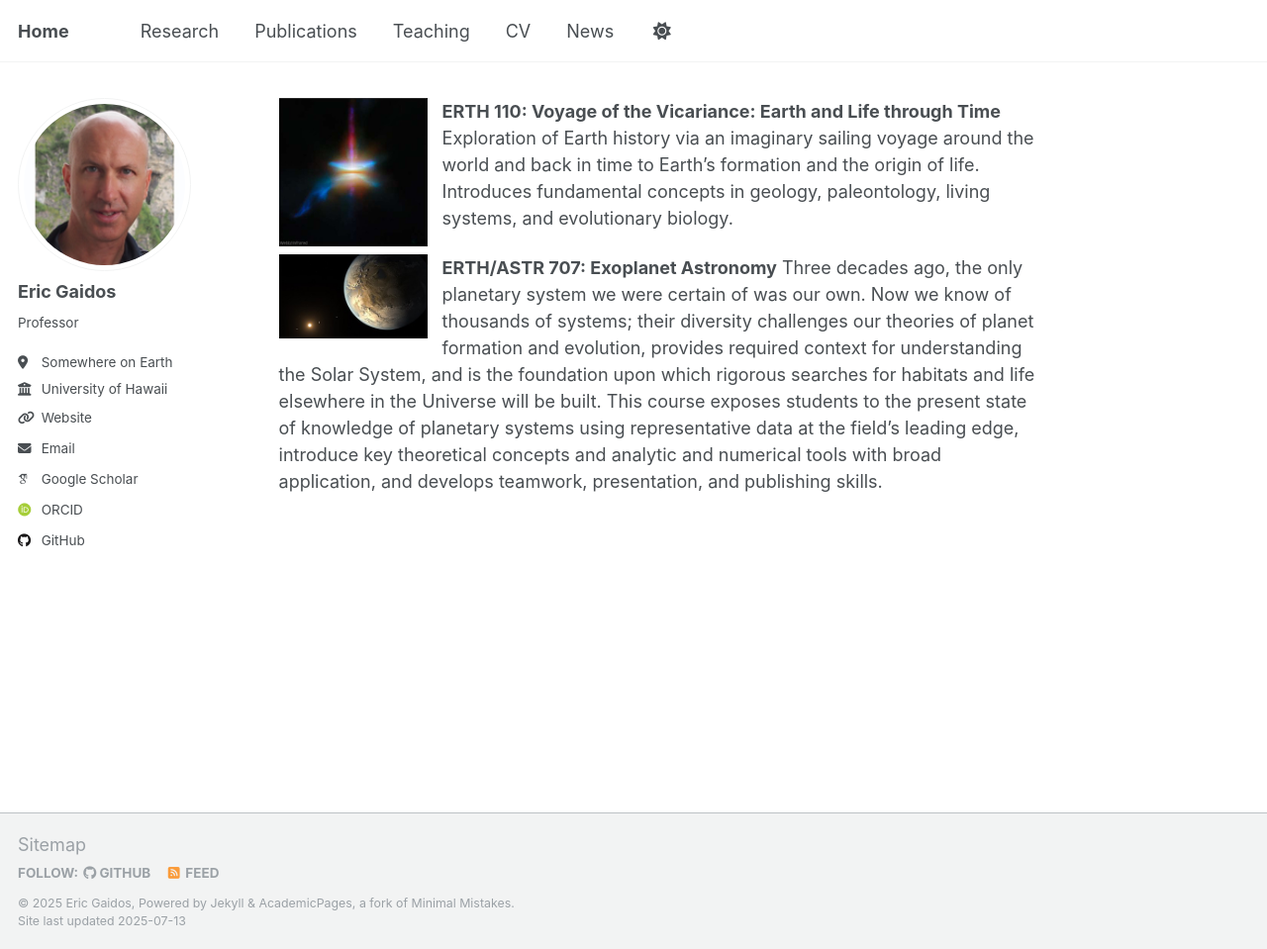
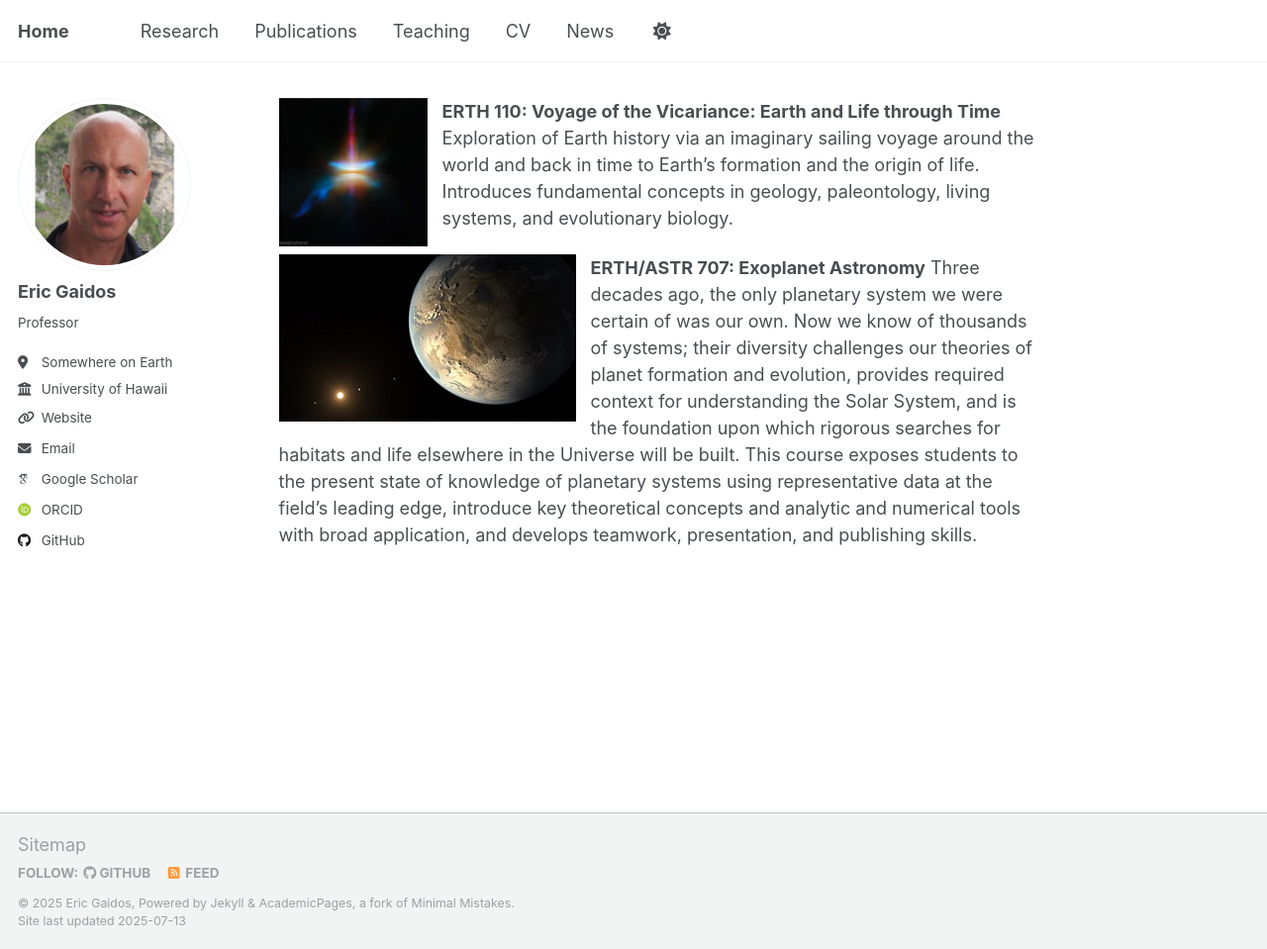
Before and after one commit to egaidos/egaidos.github.io, a Jekyll site: the page built from teaching.md, in a window 1280 px wide and 959 px high. Shown: the whole window at 99% size. Built offline with Jekyll 4.4.1, drawn with Linux system fonts in a browser that asks for light colours; some web fonts are replaced; our own code applies the rules of GitHub Pages for plain Markdown files.

Commit message:
Update teaching.md

```diff
--- a/teaching.md
+++ b/teaching.md
@@ -19,7 +19,7 @@ Exploration of Earth history via an imaginary sailing voyage around the world an
 </article>
 
 <article class="6u$ 12u$(xsmall) work-item">
-<img src="../images/Kepler-186.jpg" width=150 height=150 alt="JWST thumb" class="image-left">
+<img src="../images/Kepler-186.jpg" width=300 height=300 alt="JWST thumb" class="image-left">
 <p><b>ERTH/ASTR 707: Exoplanet Astronomy</b>
 Three decades ago, the only planetary system we were certain of was our own. Now we know of thousands of systems; their diversity challenges our theories of planet formation and evolution, provides required context for understanding the Solar System, and is the foundation upon which rigorous searches for habitats and life elsewhere in the Universe will be built. This course exposes students to the present state of knowledge of planetary systems using representative data at the field’s leading edge, introduce key theoretical concepts and analytic and numerical tools with broad application, and develops teamwork, presentation, and publishing skills.</p>
 </article>
```
